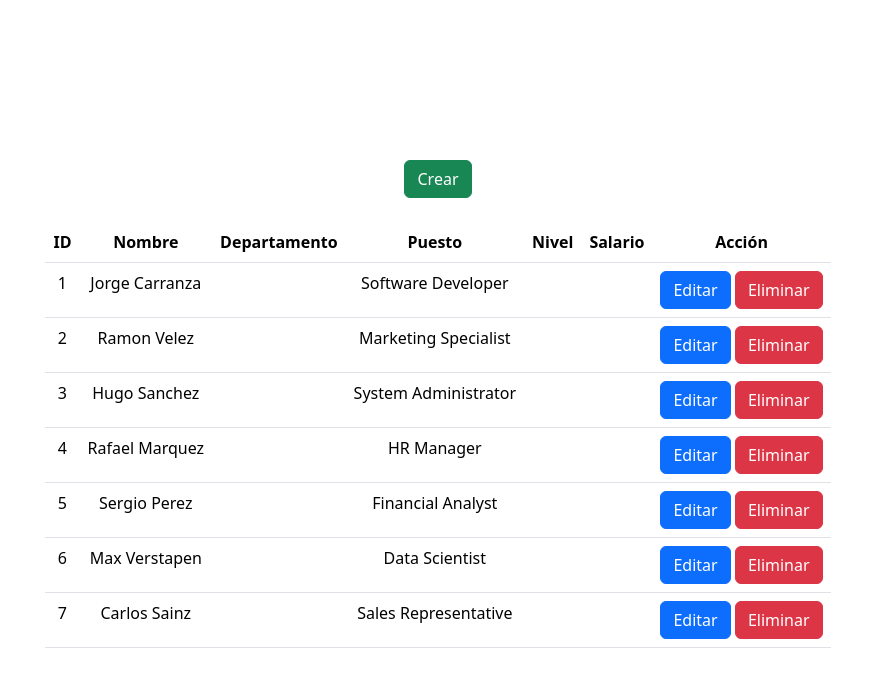
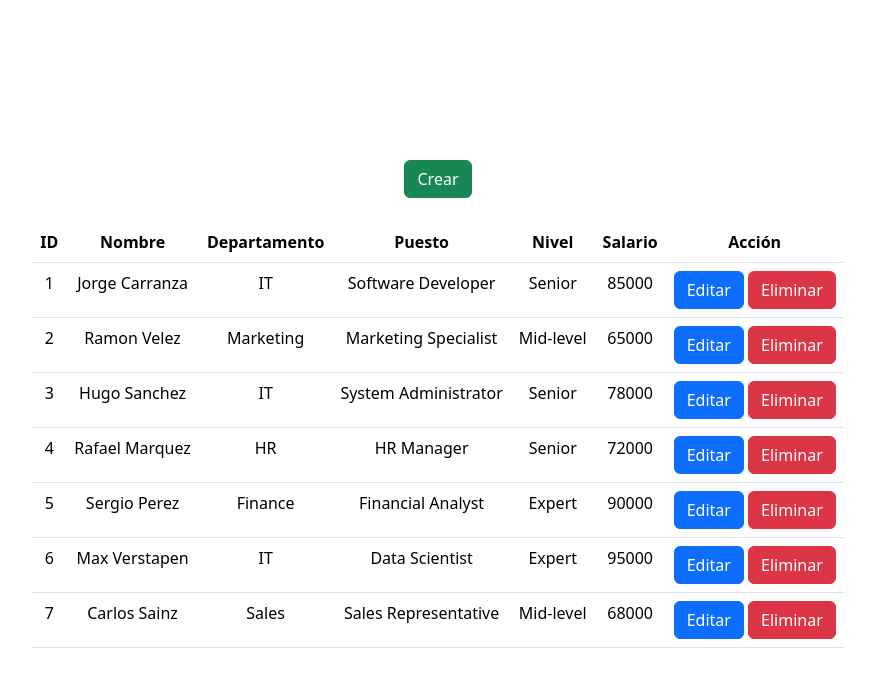
Before and after one commit to LeoPeque/TC3004B-Labs_ALL, a React (Vite) app in the folder Lab6/: page / in a window 1280 px wide. Shown: the top 678 px of the page, without its empty margins (202-1077 px from the left). Built offline with nearby package versions, Linux system fonts and the light colour scheme.

Commit message:
Update table data cells for employee information

```diff
--- a/Lab6/src/Manager.jsx
+++ b/Lab6/src/Manager.jsx
@@ -110,10 +110,10 @@ const Manager = () => {
               <tr key={dato.id}>
                 <td>{dato.id}</td>
                 <td>{dato.nombre}</td>
-                <td>{dato.empresa}</td>
+                <td>{dato.departamento}</td>
                 <td>{dato.puesto}</td>
-                <td>{dato.expertise}</td>
-                <td>{dato.edad}</td>
+                <td>{dato.nivel}</td>
+                <td>{dato.salario}</td>
                 <td>
                   <Button
                     color="primary"
```
